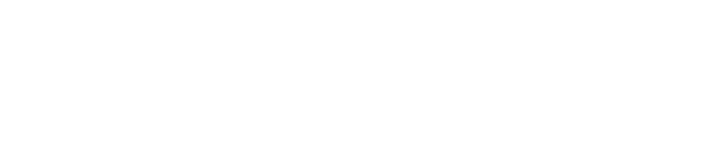
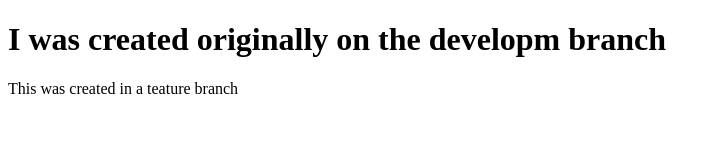
Before and after one commit to MerrilCode/GitAdvanced, a plain HTML site: page index.html in a window 1280 px wide. Shown: the whole page, without its empty margins (0-721 px from the left). Drawn offline with Linux system fonts and the light colour scheme.

Commit message:
Added index.html file

```diff
--- a/index.html
+++ b/index.html
@@ -1,9 +1,11 @@
 <!DOCTYPE html>
 <html>
 <head>
-	<title></title>
+	<title>Team-advancedGit</title>
 </head>
 <body>
+	<h1>I was created originally on the developm branch</h1>
+	<p>This was created in a teature branch</p>
 
 </body>
 </html>
```
